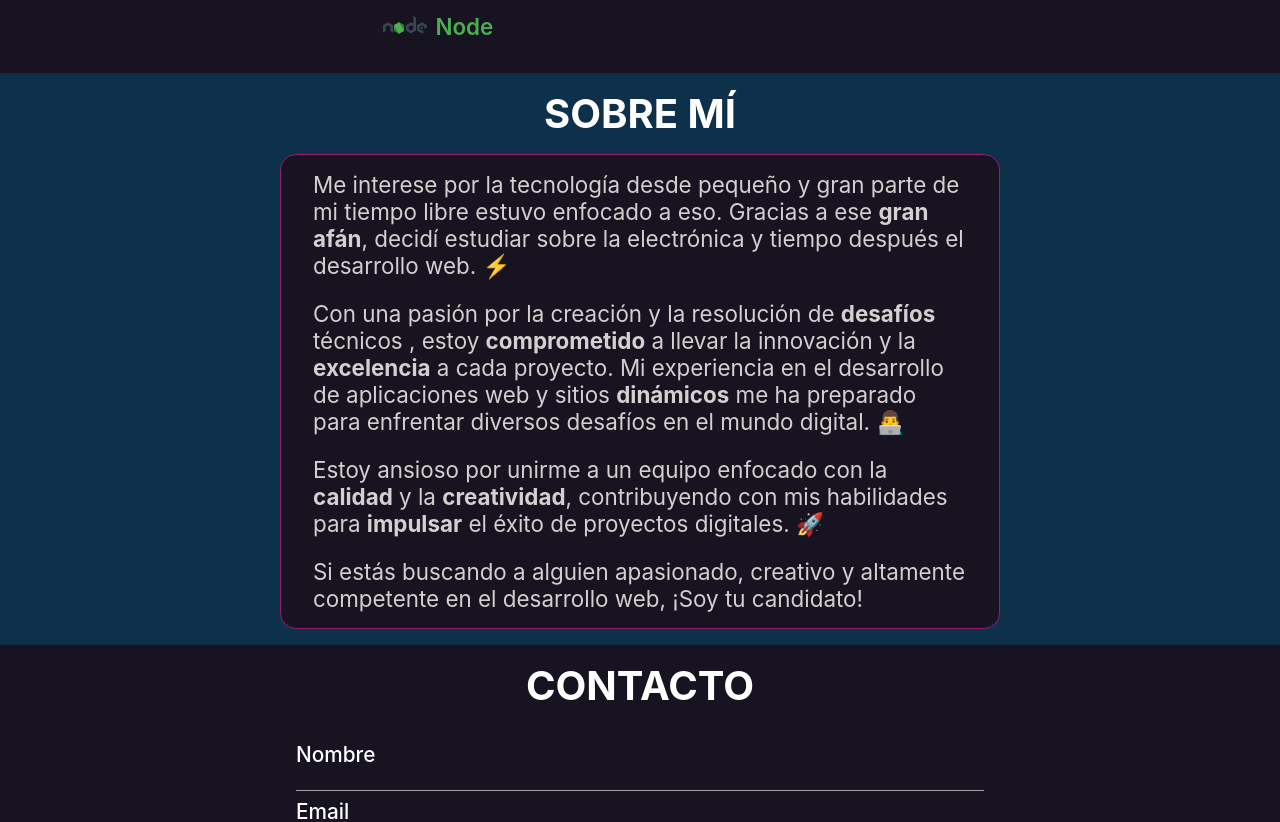
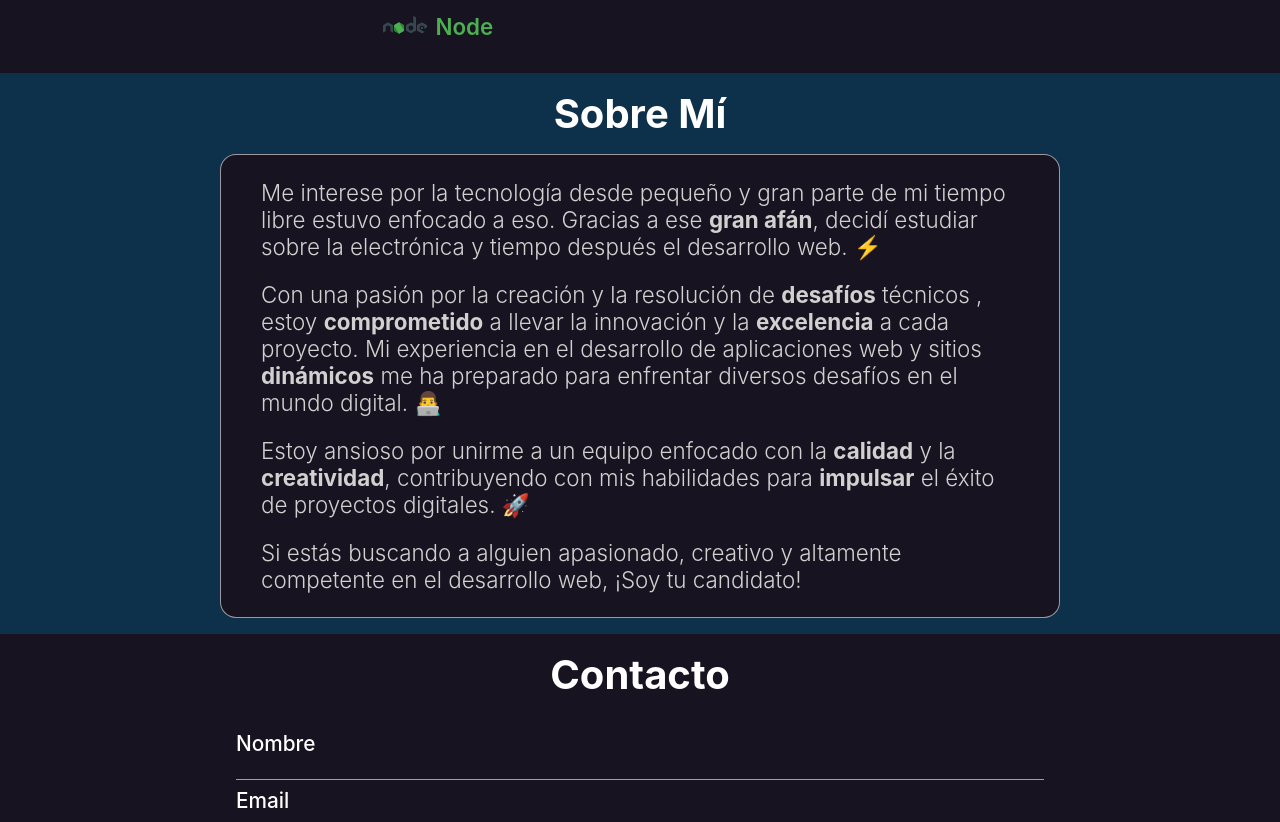
Before and after one commit to ACastilloSantiago/Portfolio, a plain HTML site: page index.html in a window 1280 px wide. Shown: the part 1978-2800 px from the top of the page. Drawn offline with Linux system fonts and the light colour scheme.

Commit message:
fix-about

```diff
--- a/style.css
+++ b/style.css
@@ -248,7 +248,7 @@ body {
 .sections__titles {
   text-align: center;
   color: #fff;
-  text-transform: uppercase;
+  /* text-transform: uppercase; */
   font-size: 1.5em;
   margin-bottom: 16px;
 }
@@ -280,7 +280,7 @@ body {
 }
 .card__title {
   color: #fff;
-  text-transform: uppercase;
+  /* text-transform: uppercase; */
   font-size: 1.3em;
   padding-top: 8px;
   text-align: center;
@@ -363,13 +363,14 @@ body {
 }
 
 .about__container_p {
-  padding: 16px 32px;
+  padding: 24px 40px;
   background: #171321;
-  border: 1px #961d6e solid;
+  border: 1px #ffffff91 solid;
   border-radius: 16px;
 }
 .about__p {
   color: #d3d0d0;
+  font-weight: 300;
 }
 .contact {
   display: flex;
@@ -591,10 +592,10 @@ body {
     margin-right: 24px;
   }
   .about__container_p {
-    width: 60%;
+    width: 70%;
   }
 
   .form {
-    width: 60%;
+    width: 70%;
   }
 }
```
